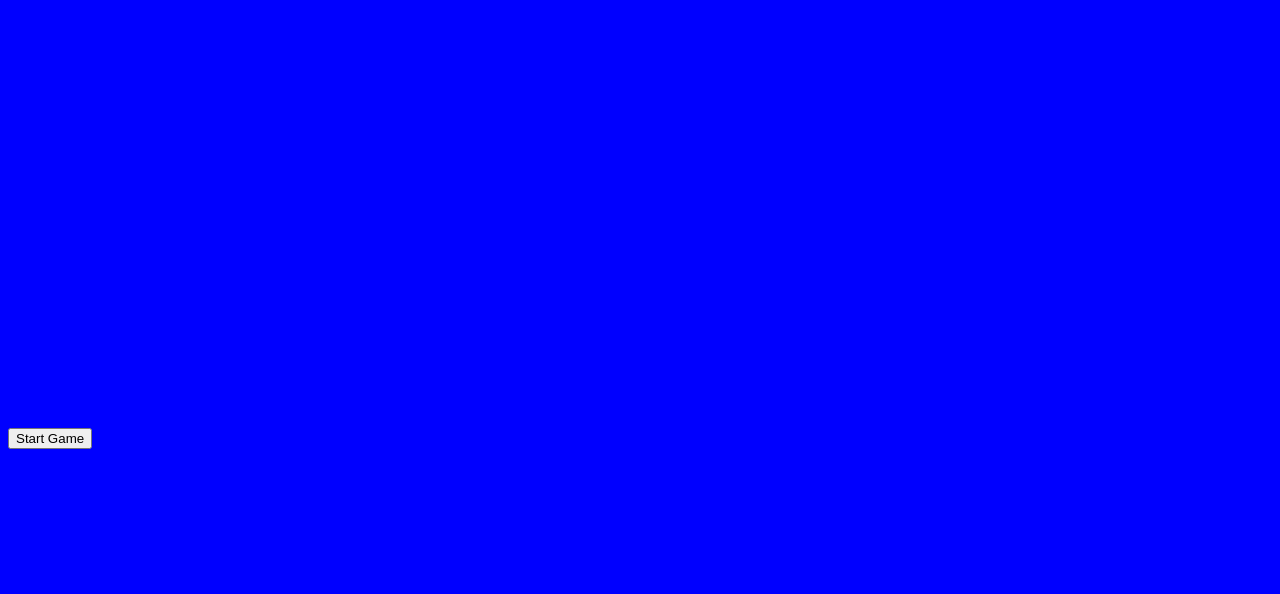
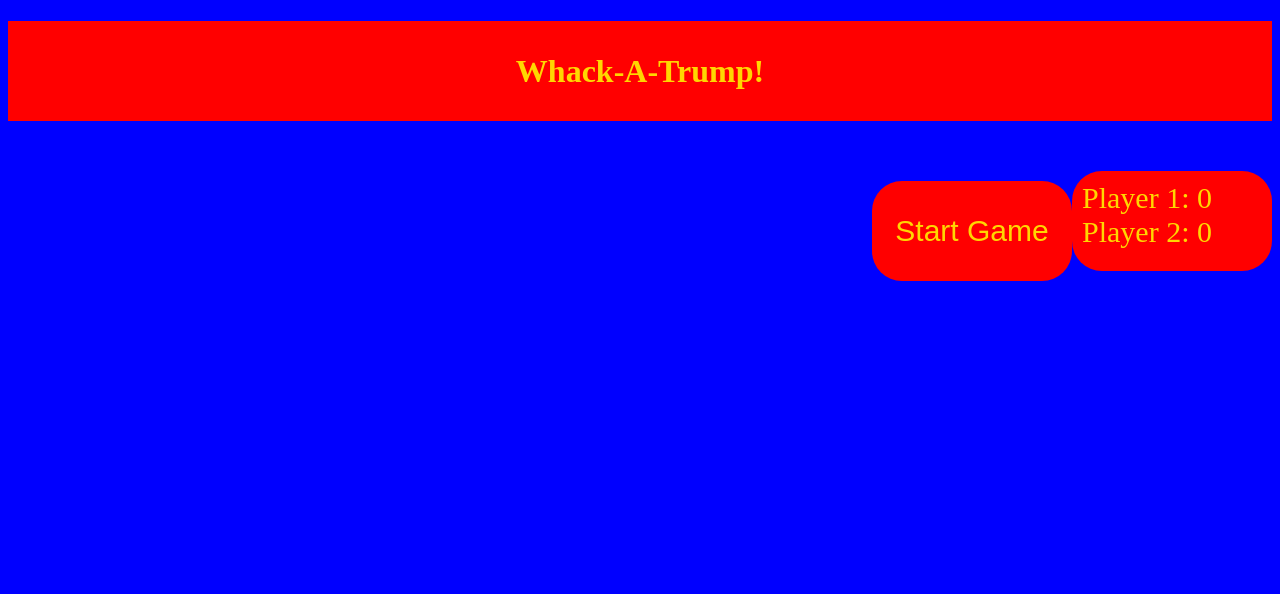
Before and after one commit to alexi-o/whack-a-trump, a plain HTML site: page index.html in a window 1280 px wide. Drawn offline with Linux system fonts and the light colour scheme.

Commit message:
gets score to count for player1

```diff
--- a/css/style.css
+++ b/css/style.css
@@ -24,10 +24,45 @@ body {
 	background: blue;
 }
 
+li {
+	list-style: none;
+	color: gold;
+	position: relative;
+	font-size: 30px;
+	top: 10px;
+	left: 10px;
+}
+
+button {
+	background: red;
+	float: right;
+	height: 100px;
+	width: 200px;
+	border-radius: 30px;
+	border-style: none;
+	top: 10px;
+	position: relative;
+	color: gold;
+	font-size: 30px;
+}
+
 .trumps {
 	height: 150px;
 	width: 150px;
 	display: none;
+}
+
+.scoreBoard {
+	background: red;
+	height: 100px;
+	width: 200px;
+	border-radius: 30px;
+	float: right;
+}
+
+#gameBoard {
+	float: left;
+	position: relative;
 }
 
 img {
--- a/index.html
+++ b/index.html
@@ -5,14 +5,18 @@
 	<title>Whack A Trump!</title>
 </head>
 <body>
-<!-- <header>
+<header>
 	<h1>Whack-A-Trump!</h1>
-</header> -->
+</header>
 	<div id="gameBoard">
 		<div class="trumps" id="trump1"><img src="images/trump1.png"></div>
 		<div class="trumps" id="trump2"><img src="images/trump2.png"></div>
 		<div class="trumps" id="trump3"><img src="images/trump3.png"></div>
 	</div>
+	<div class="scoreBoard">
+	<li id="player1">Player 1: <span id="span1"></span></li>
+	<li id="player2">Player 2: <span id="span2"></span></li>
+	</div>
 	<button onclick="startGame()">Start Game</button>
 <script src="js/script.js"></script>
 </body>
--- a/js/script.js
+++ b/js/script.js
@@ -1,17 +1,20 @@
-
-// trumpImg.src = '../images/trump2.png';
-
-// ctx.fillText('Spot 1', 140,103);
-// ctx.fillText('Spot 2', 200,150);
-// ctx.fillText('Spot 3', 50,150);
-
 var button = document.getElementById("gameButton");
 function generateNumber() {
 	number = (Math.floor(Math.random()*3)+1);
 	return number;
 }
 
+var player1 = 0;
+var score1 = document.getElementById("span1");
+score1.innerText = 0;
+
+var player2 = 0;
+var score2 = document.getElementById("span2");
+score2.innerText = 0;
+
 function startGame(){
+	var timer = 0;
+	var intervalID = setInterval(function(){
 			generateNumber();
 
 			if(number<=1) {
@@ -29,5 +32,17 @@ function startGame(){
 				setTimeout(function() {
 					document.getElementById("trump3").style.display="none";
 				},3000);
+
 			}
+			document.getElementById("trump"+number).onclick=function(){
+				this.style.display = 'none';
+				player1 = player1 + 1;
+				score1.innerText = player1;
+				console.log(player1);
+				generateNumber();
+			};
+			if (++timer === 20) {
+       			window.clearInterval(intervalID);
    }
+}, 1000);
+}
```
Lines whose indentation alone changed are shown as unchanged.
